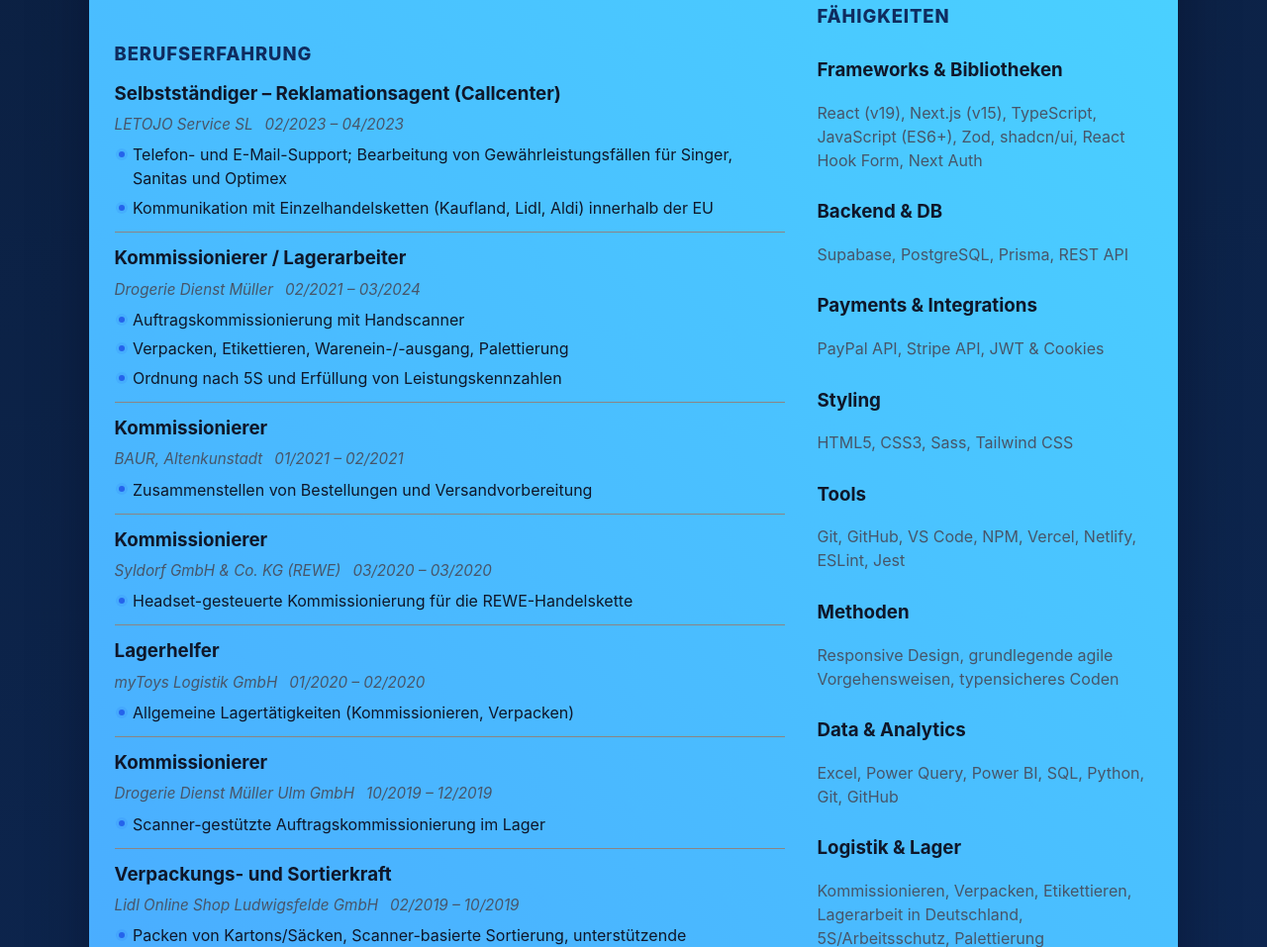
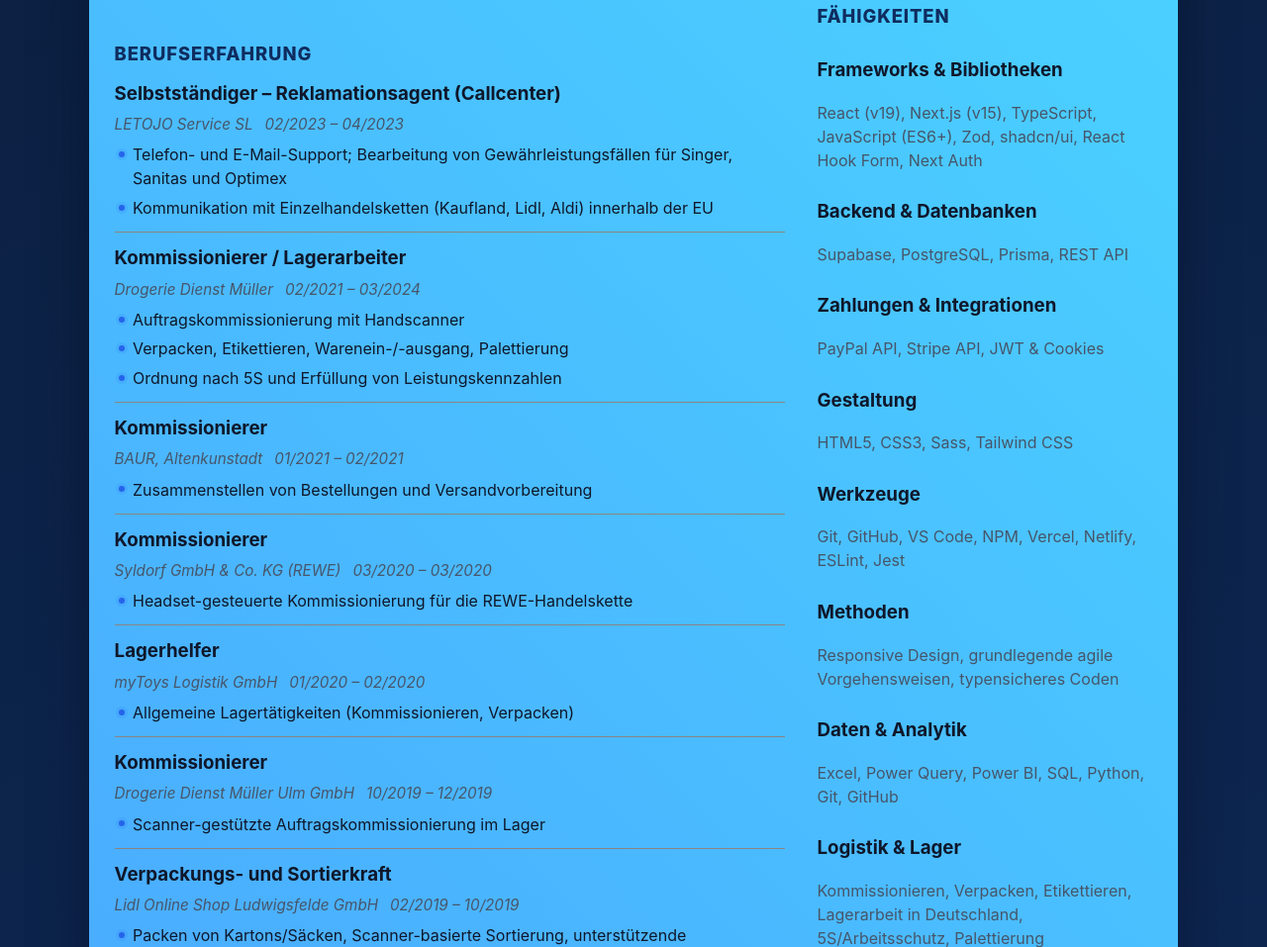
Before and after one commit to Begriper/begriper.github.io, a plain HTML site: page de/index.html in a window 1280 px wide. Shown: the part 493-1450 px from the top of the page at 99% size. Drawn offline with Linux system fonts and the light colour scheme.

Commit message:
Update index.html

```diff
--- a/de/index.html
+++ b/de/index.html
@@ -455,16 +455,16 @@
               shadcn/ui, React Hook Form, Next Auth
             </p>
 
-            <h3 class="sub">Backend &amp; DB</h3>
+            <h3 class="sub">Backend &amp; Datenbanken</h3>
             <p class="muted">Supabase, PostgreSQL, Prisma, REST API</p>
 
-            <h3 class="sub">Payments &amp; Integrations</h3>
+            <h3 class="sub">Zahlungen &amp; Integrationen</h3>
             <p class="muted">PayPal API, Stripe API, JWT &amp; Cookies</p>
 
-            <h3 class="sub">Styling</h3>
+            <h3 class="sub">Gestaltung</h3>
             <p class="muted">HTML5, CSS3, Sass, Tailwind CSS</p>
 
-            <h3 class="sub">Tools</h3>
+            <h3 class="sub">Werkzeuge</h3>
             <p class="muted">
               Git, GitHub, VS Code, NPM, Vercel, Netlify, ESLint, Jest
             </p>
@@ -475,7 +475,7 @@
               typensicheres Coden
             </p>
 
-            <h3 class="sub">Data &amp; Analytics</h3>
+            <h3 class="sub">Daten &amp; Analytik</h3>
             <p class="muted">
               Excel, Power Query, Power BI, SQL, Python, Git, GitHub
             </p>
```
